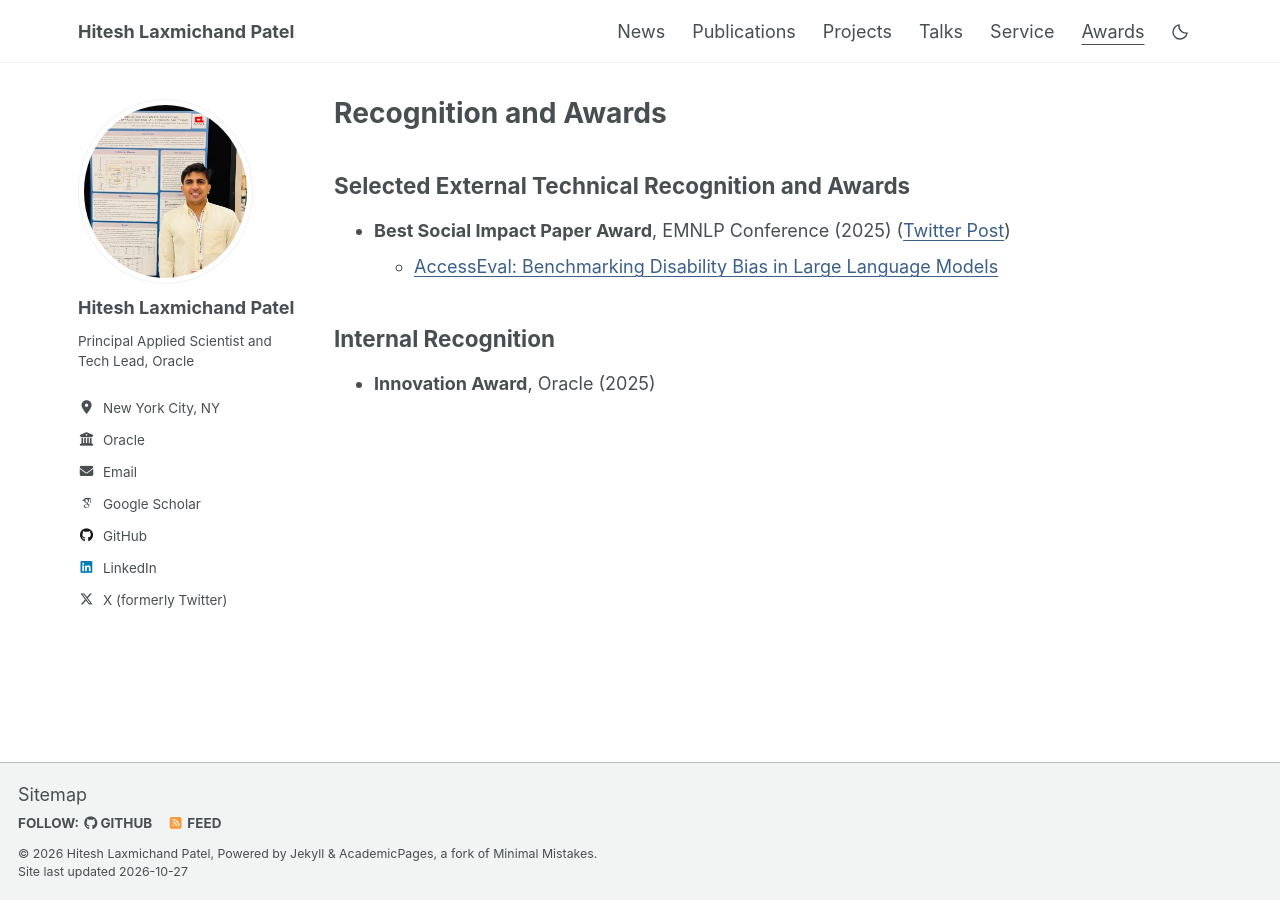
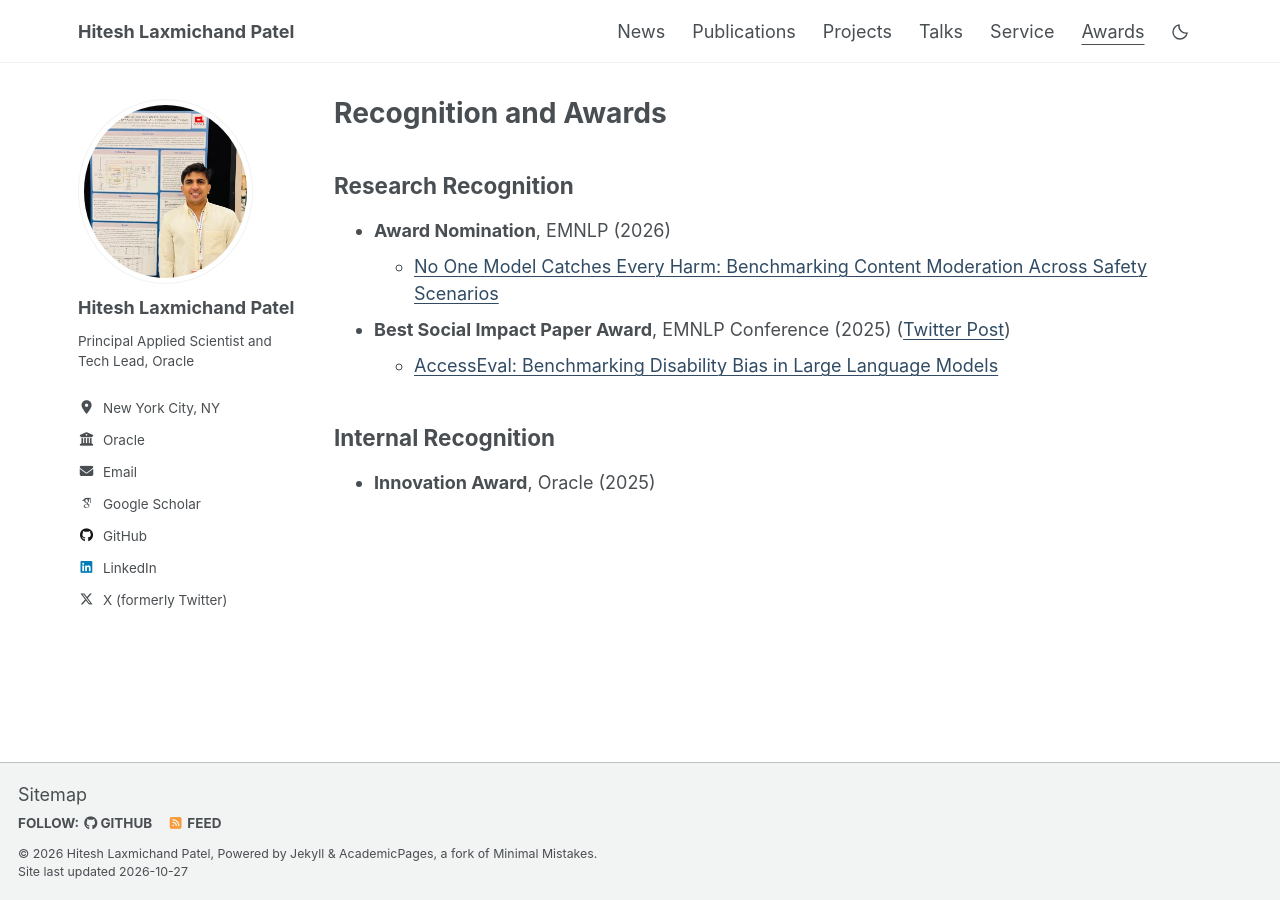
Before and after one commit to HITESHLPATEL/hiteshlpatel.github.io, a Jekyll site: the page built from _pages/awards.md, in a window 1280 px wide. Built offline with Jekyll 4.4.1, drawn with Linux system fonts in a browser that asks for light colours.

Commit message:
Refine link and venue colors and add EMNLP award nomination

```diff
--- a/_pages/awards.md
+++ b/_pages/awards.md
@@ -1,16 +1,20 @@
 ---
 layout: archive
 title: "Recognition and Awards"
-description: "Recognition for Hitesh Laxmichand Patel, including the EMNLP 2025 Best Social Impact Paper Award for AccessEval and Oracle's Innovation Award."
+description: "Recognition for Hitesh Laxmichand Patel, including an EMNLP 2026 award nomination, the EMNLP 2025 Best Social Impact Paper Award for AccessEval, and Oracle's Innovation Award."
 last_modified_at: 2026-10-27
 permalink: /awards/
 author_profile: true
 ---
 {% include base_path %}
 
-## Selected External Technical Recognition and Awards
+## Research Recognition
+
+- **Award Nomination**, EMNLP (2026)
+  - [No One Model Catches Every Harm: Benchmarking Content Moderation Across Safety Scenarios](https://aclanthology.org/2026.emnlp-main.1748/)
 - **Best Social Impact Paper Award**, EMNLP Conference (2025) ([Twitter Post](https://x.com/emnlpmeeting/status/1986923462619734140?s=12))
   - [AccessEval: Benchmarking Disability Bias in Large Language Models](https://aclanthology.org/2025.emnlp-main.1653/)
 
 ## Internal Recognition
+
 - **Innovation Award**, Oracle (2025)
--- a/_sass/theme/_dark.scss
+++ b/_sass/theme/_dark.scss
@@ -12,9 +12,9 @@ $background                 : #474747;
 $background-light           : mix(#fff, $background, 80%);
 $background-lighter         : mix(#fff, $background, 90%);
 $text                       : #ffffff;
-$link                       : #b9cdeb; // slate blue for dark backgrounds
-$link-dark                  : #b8c8e3;
-$link-light                 : #cad8ef;
+$link                       : #c3d2df; // muted blue, 6.0:1 on dark background
+$link-dark                  : #bfcad4;
+$link-light                 : #e1e9ef;
 
 /* Color codes used for the site */
 $danger-color               : #ee5f5b;
@@ -48,7 +48,7 @@ html[data-theme="dark"] {
     --global-link-color-visited         : #{$link-dark};
     --global-masthead-link-color        : #{$text};
     --global-masthead-link-color-hover  : #{$link-light};
-    --global-nav-hover-bg              : #33435a;
+    --global-nav-hover-bg              : #3d4146;
     --global-text-color                 : #{$text};
     --global-text-color-light           : #{$light-gray};
     --global-thead-color                : #{$background-lighter};
@@ -57,8 +57,8 @@ html[data-theme="dark"] {
     --global-card-border-color          : #69727b;
     --global-card-shadow                : 0 4px 12px rgba(0, 0, 0, 0.35);
     --global-card-heading-color         : #{$text};
-    --global-badge-bg-color             : #33435a;
-    --global-badge-text-color           : #d0dcef;
+    --global-badge-bg-color             : #3d4146;
+    --global-badge-text-color           : #e2e5e8;
     --global-award-bg-color             : #4a3700;
     --global-award-text-color           : #ffe08a; // 8.9:1 on badge bg
     --global-award-icon-color           : #ffd966;
--- a/_sass/theme/_default.scss
+++ b/_sass/theme/_default.scss
@@ -36,12 +36,12 @@ $sidebar-screen-min-width   : 1024px;
     --global-code-background-color      : #fafafa;
     --global-code-text-color            : #{$darker-gray};
     --global-fig-caption-color          : #{$light-gray};
-    --global-link-color                 : #3b5f8a; // subdued slate blue
-    --global-link-color-hover           : #294566;
-    --global-link-color-visited         : #4b587f;
+    --global-link-color                 : #304b63; // ink blue, 9.1:1 on white
+    --global-link-color-hover           : #1d3348;
+    --global-link-color-visited         : #3d4958;
     --global-masthead-link-color        : #{$dark-gray};
-    --global-masthead-link-color-hover  : #294566;
-    --global-nav-hover-bg              : #eff3f8;
+    --global-masthead-link-color-hover  : #1d3348;
+    --global-nav-hover-bg              : #f1f2f3;
     --global-text-color                 : #{$dark-gray};
     --global-text-color-light           : #{$light-gray};
     --global-thead-color                : #{$lighter-gray};
@@ -50,8 +50,8 @@ $sidebar-screen-min-width   : 1024px;
     --global-card-border-color          : #{$lighter-gray};
     --global-card-shadow                : 0 4px 12px rgba(0, 0, 0, 0.08);
     --global-card-heading-color         : #{$dark-gray};
-    --global-badge-bg-color             : #eff3f8;
-    --global-badge-text-color           : #3b5f8a;
+    --global-badge-bg-color             : #f1f2f3;
+    --global-badge-text-color           : #50565b;
     --global-award-bg-color             : #fff3cd;
     --global-award-text-color           : #6b4300; // 7.8:1 on badge bg
     --global-award-icon-color           : #b8860b; // standalone medal icon, 3.0:1 on white
```
